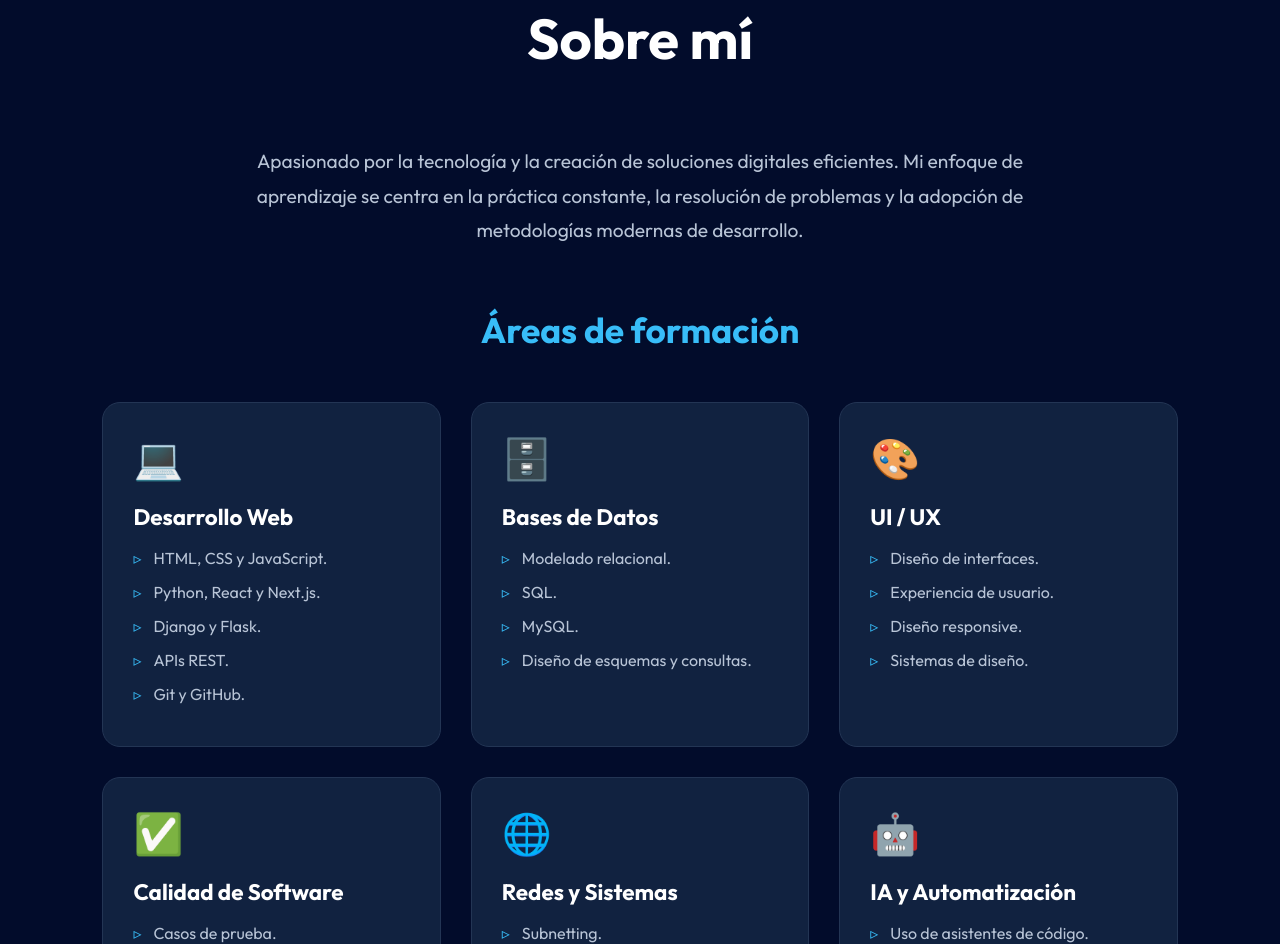
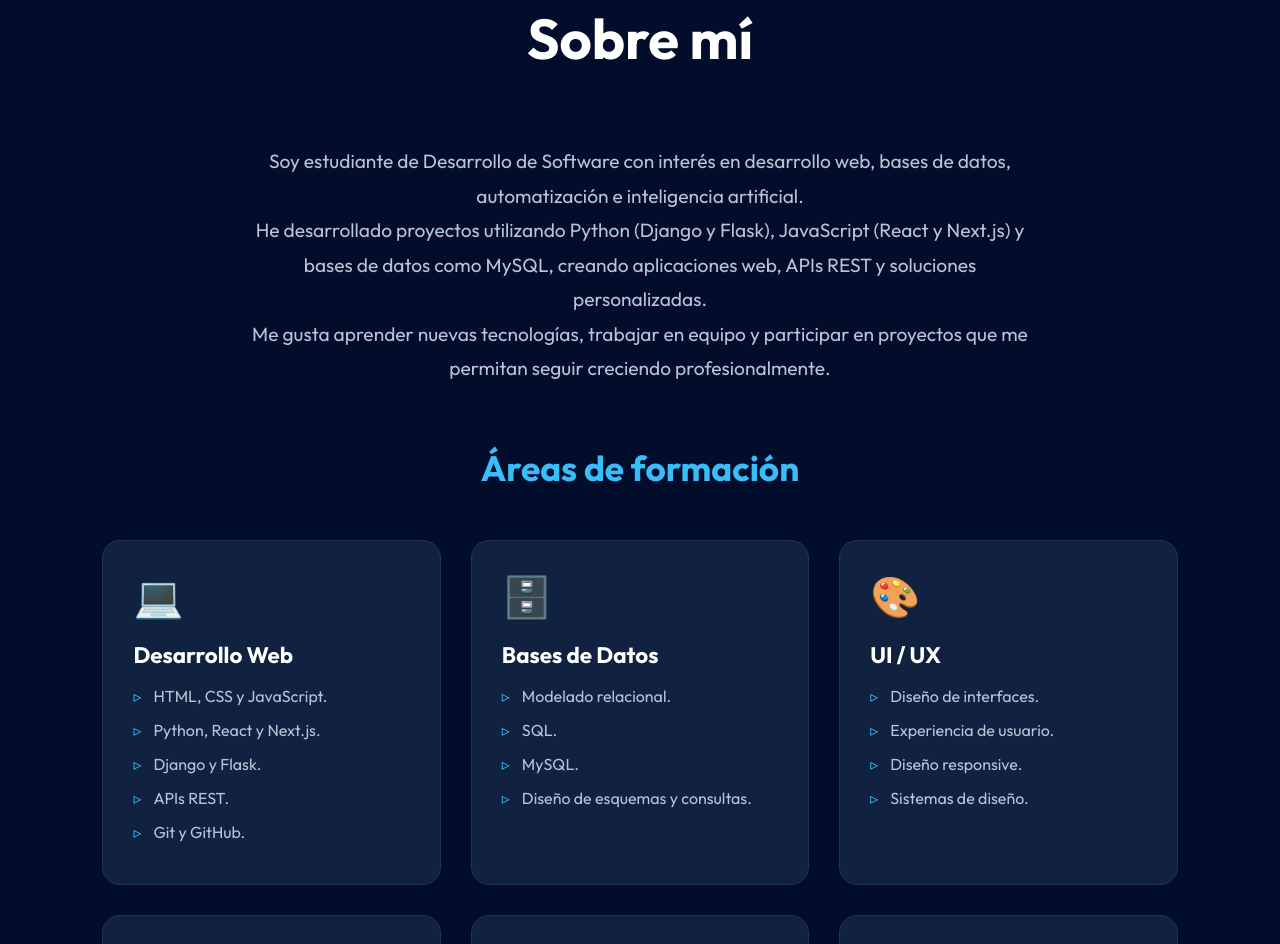
Before and after one commit to FacBel/Mi-portfolio, a plain HTML site: page portafolio/index.html in a window 1280 px wide. Shown: the part 1007-1951 px from the top of the page. Drawn offline with nearby package versions, Linux system fonts and the light colour scheme.

Commit message:
sobre mi

```diff
--- a/portafolio/index.html
+++ b/portafolio/index.html
@@ -73,7 +73,12 @@
         <div class="sobre-mi-container">
             <div class="sobre-mi-intro">
                 <p>
-                    Apasionado por la tecnología y la creación de soluciones digitales eficientes. Mi enfoque de aprendizaje se centra en la práctica constante, la resolución de problemas y la adopción de metodologías modernas de desarrollo.
+                 Soy estudiante de Desarrollo de Software con interés en desarrollo web, bases de datos, automatización e inteligencia artificial.
+                <br>
+                He desarrollado proyectos utilizando Python (Django y Flask), JavaScript (React y Next.js) y bases de datos como MySQL, creando aplicaciones web, APIs REST y soluciones personalizadas.<br>
+
+                Me gusta aprender nuevas tecnologías, trabajar en equipo y participar en proyectos que me permitan seguir creciendo profesionalmente.
+
                 </p>
             </div>
 
```
